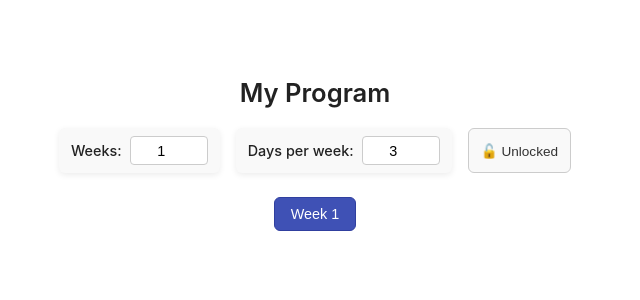
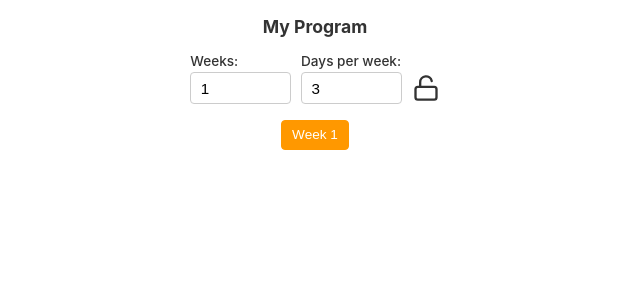
Before and after one commit to WayneMacMavis/gym-app, a React (Create React App) app: page / in a window 1280 px wide. Shown: the top 300 px of the page, without its empty margins (325-965 px from the left). Built offline with nearby package versions, Linux system fonts and the light colour scheme.

Commit message:
lock added to stop workout adjustments

```diff
--- a/src/components/AddWorkoutForm.jsx
+++ b/src/components/AddWorkoutForm.jsx
@@ -8,6 +8,7 @@ import { searchWorkouts } from "../utils/searchWorkouts";
 import useSetsRepsWeights from "../hooks/useSetsRepsWeights";
 import SetRowInput from "./SetRowInput";
 import { formatWorkout } from "../utils/workouts";
+import { useProgram } from "../context/ProgramContext"; // ✅ lock state
 import "./AddWorkoutForm.scss";
 
 const AddWorkoutForm = ({ onAddWorkout }) => {
@@ -20,11 +21,13 @@ const AddWorkoutForm = ({ onAddWorkout }) => {
     handleWeightChange,
   } = useSetsRepsWeights(3, [12, 10, 8], [0, 0, 0], "");
 
+  const { locked } = useProgram(); // ✅ consume lock state
+
   const [name, setName] = useState("");
   const [suggestions, setSuggestions] = useState([]);
   const [repInputs, setRepInputs] = useState(reps.map(String));
   const [weightInputs, setWeightInputs] = useState(weights.map(String));
-  const [submitted, setSubmitted] = useState(false); // ✅ new flag
+  const [submitted, setSubmitted] = useState(false);
 
   useEffect(() => {
     setRepInputs(reps.map(String));
@@ -56,12 +59,17 @@ const AddWorkoutForm = ({ onAddWorkout }) => {
   const handleSubmit = (e) => {
     e.preventDefault();
 
+    if (locked) {
+      console.warn("Program is locked. Cannot add workouts.");
+      return;
+    }
+
     if (submitted) {
       console.warn("Duplicate submission blocked");
       return;
     }
 
-    setSubmitted(true); // ✅ block further submits
+    setSubmitted(true);
 
     const rawWorkout = {
       name: capitalizeWords(name),
@@ -73,17 +81,18 @@ const AddWorkoutForm = ({ onAddWorkout }) => {
     const formatted = formatWorkout(rawWorkout);
     onAddWorkout(formatted);
 
-    // ✅ Reset form state
     setName("");
     setSuggestions([]);
     handleSetChange(3);
 
-    // Optional: reset flag after short delay
     setTimeout(() => setSubmitted(false), 1000);
   };
 
   return (
-    <form onSubmit={handleSubmit} className="add-form">
+    <form
+      onSubmit={handleSubmit}
+      className={`add-form ${locked ? "locked" : ""}`} // ✅ add locked class
+    >
       <div className="input-with-suggestions">
         <label>
           Workout name
@@ -92,9 +101,10 @@ const AddWorkoutForm = ({ onAddWorkout }) => {
             placeholder="Workout name"
             value={name}
             onChange={handleNameChange}
+            disabled={locked}
           />
         </label>
-        {suggestions.length > 0 && (
+        {suggestions.length > 0 && !locked && (
           <ul className="suggestions">
             {suggestions.map((s, i) => (
               <li key={i} onClick={() => handleSuggestionClick(s.name)}>
@@ -113,6 +123,7 @@ const AddWorkoutForm = ({ onAddWorkout }) => {
           value={sets}
           min={1}
           onChange={(e) => handleSetChange(Number(e.target.value))}
+          disabled={locked}
         />
       </label>
 
@@ -128,6 +139,7 @@ const AddWorkoutForm = ({ onAddWorkout }) => {
           repValue={repInputs[i]}
           weightValue={weightInputs[i]}
           onRepChange={(idx, val, normalize = false) => {
+            if (locked) return;
             setRepInputs((prev) => {
               const next = [...prev];
               next[idx] = val;
@@ -141,6 +153,7 @@ const AddWorkoutForm = ({ onAddWorkout }) => {
             }
           }}
           onWeightChange={(idx, val, normalize = false) => {
+            if (locked) return;
             setWeightInputs((prev) => {
               const next = [...prev];
               next[idx] = val;
@@ -153,12 +166,17 @@ const AddWorkoutForm = ({ onAddWorkout }) => {
               handleWeightChange(idx, num);
             }
           }}
+          disabled={locked} // ✅ pass lock state down
         />
       ))}
 
       <div className="form-actions">
-        <button type="submit" className="save-btn">Save</button>
-        <button type="button" className="back-btn">Back</button>
+        <button type="submit" className="save-btn" disabled={locked}>
+          Save
+        </button>
+        <button type="button" className="back-btn">
+          Back
+        </button>
       </div>
     </form>
   );
--- a/src/components/EditWorkoutForm.jsx
+++ b/src/components/EditWorkoutForm.jsx
@@ -1,11 +1,10 @@
 // src/components/EditWorkoutForm.jsx
-// Form for editing an existing workout with autocomplete suggestions.
-// Mirrors AddWorkoutForm for consistency, including string-buffer inputs for smooth typing.
 
 import React, { useEffect, useState } from "react";
 import useSetsRepsWeights from "../hooks/useSetsRepsWeights";
 import { searchWorkouts } from "../utils/searchWorkouts";
 import SetRowInput from "./SetRowInput";
+import { useProgram } from "../context/ProgramContext"; // ✅ lock state
 import "./EditWorkoutForm.scss";
 
 const EditWorkoutForm = ({
@@ -16,8 +15,8 @@ const EditWorkoutForm = ({
   workoutId,
 }) => {
   const [suggestions, setSuggestions] = useState([]);
+  const { locked } = useProgram(); // ✅ consume lock state
 
-  // Hook manages sets/reps/weights with progression adjustments
   const {
     sets,
     reps,
@@ -32,11 +31,9 @@ const EditWorkoutForm = ({
     editData.name
   );
 
-  // Local string buffers for smooth typing (prevent cursor jump)
   const [repInputs, setRepInputs] = useState(reps.map(String));
   const [weightInputs, setWeightInputs] = useState(weights.map(String));
 
-  // Keep parent editData in sync with hook state (numeric arrays)
   useEffect(() => {
     setEditData((prev) => ({
       ...prev,
@@ -46,13 +43,11 @@ const EditWorkoutForm = ({
     }));
   }, [sets, reps, weights, setEditData]);
 
-  // Keep buffers in sync when hook arrays change
   useEffect(() => {
     setRepInputs(reps.map(String));
     setWeightInputs(weights.map(String));
   }, [reps, weights]);
 
-  // Async search for suggestions (consistent with Add form)
   const handleNameChange = async (value) => {
     setEditData((prev) => ({
       ...prev,
@@ -81,7 +76,17 @@ const EditWorkoutForm = ({
   };
 
   return (
-    <form onSubmit={(e) => saveEdit(e, workoutId)} className="edit-form">
+    <form
+      onSubmit={(e) => {
+        if (locked) {
+          e.preventDefault();
+          console.warn("Program is locked. Cannot save edits.");
+          return;
+        }
+        saveEdit(e, workoutId);
+      }}
+      className={`edit-form ${locked ? "locked" : ""}`} // ✅ add locked class
+    >
       <div className="input-with-suggestions">
         <label>
           Workout name
@@ -90,9 +95,10 @@ const EditWorkoutForm = ({
             value={editData.name}
             onChange={(e) => handleNameChange(e.target.value)}
             placeholder="Workout name"
+            disabled={locked}
           />
         </label>
-        {suggestions.length > 0 && (
+        {suggestions.length > 0 && !locked && (
           <ul className="suggestions">
             {suggestions.map((s, i) => (
               <li key={i} onClick={() => handleSuggestionClick(s.name)}>
@@ -111,10 +117,10 @@ const EditWorkoutForm = ({
           value={sets}
           min={1}
           onChange={(e) => handleSetChange(Number(e.target.value))}
+          disabled={locked}
         />
       </label>
 
-      {/* Header row for reps/weights */}
       <div className="set-header">
         <span>Reps</span>
         <span>Weight</span>
@@ -127,13 +133,12 @@ const EditWorkoutForm = ({
           repValue={repInputs[i]}
           weightValue={weightInputs[i]}
           onRepChange={(idx, val, normalize = false) => {
-            // Update local buffer
+            if (locked) return;
             setRepInputs((prev) => {
               const next = [...prev];
               next[idx] = val;
               return next;
             });
-            // Sync numeric to hook
             const num = Number(val);
             if (normalize) {
               handleRepChange(idx, Number.isNaN(num) ? 0 : num);
@@ -142,13 +147,12 @@ const EditWorkoutForm = ({
             }
           }}
           onWeightChange={(idx, val, normalize = false) => {
-            // Update local buffer
+            if (locked) return;
             setWeightInputs((prev) => {
               const next = [...prev];
               next[idx] = val;
               return next;
             });
-            // Sync numeric to hook
             const num = Number(val);
             if (normalize) {
               handleWeightChange(idx, Number.isNaN(num) ? 0 : num);
@@ -156,11 +160,14 @@ const EditWorkoutForm = ({
               handleWeightChange(idx, num);
             }
           }}
+          disabled={locked} // ✅ pass lock state down
         />
       ))}
 
       <div className="edit-actions">
-        <button type="submit" className="save-btn">Save</button>
+        <button type="submit" className="save-btn" disabled={locked}>
+          Save
+        </button>
         <button type="button" className="back-btn" onClick={cancelEdit}>
           Cancel
         </button>
--- a/src/components/NumberAdjuster.jsx
+++ b/src/components/NumberAdjuster.jsx
@@ -1,8 +1,9 @@
-// NumberAdjuster.jsx
+// src/components/NumberAdjuster.jsx
 // A numeric stepper with up/down arrows. Supports optional suffix (kg, reps, etc).
 // Digits + suffix are wrapped in .value-group so they center vertically with arrows.
 
 import React, { useState } from "react";
+import { useProgram } from "../context/ProgramContext"; // ✅ bring in lock state
 import "./NumberAdjuster.scss";
 
 const NumberAdjuster = ({
@@ -14,9 +15,15 @@ const NumberAdjuster = ({
   maxDigits = 2,   // controls reserved width for digits
 }) => {
   const [shake, setShake] = useState(false);
+  const { locked } = useProgram(); // ✅ consume lock state
 
-  const increment = () => onChange(value + 1);
+  const increment = () => {
+    if (locked) return; // ✅ block when locked
+    onChange(value + 1);
+  };
+
   const decrement = () => {
+    if (locked) return; // ✅ block when locked
     if (value > min) {
       onChange(value - 1);
     } else {
@@ -28,7 +35,7 @@ const NumberAdjuster = ({
   };
 
   return (
-    <div className="number-adjuster">
+    <div className={`number-adjuster ${locked ? "locked" : ""}`}>
       <div className="value-group">
         <span
           className="digits"
@@ -44,6 +51,7 @@ const NumberAdjuster = ({
           className={`arrow up ${size}`}
           onClick={increment}
           aria-label="Increase"
+          disabled={locked} // ✅ disable button
         >
           ▲
         </button>
@@ -52,6 +60,7 @@ const NumberAdjuster = ({
           className={`arrow down ${size} ${shake ? "shake" : ""}`}
           onClick={decrement}
           aria-label="Decrease"
+          disabled={locked} // ✅ disable button
         >
           ▼
         </button>
--- a/src/context/ProgramContext.js
+++ b/src/context/ProgramContext.js
@@ -1,3 +1,4 @@
+// src/context/ProgramContext.js
 import React, { createContext, useContext, useState, useEffect } from "react";
 import { loadProgram, saveProgram } from "../utils/storage";
 
@@ -15,18 +16,33 @@ export const ProgramProvider = ({ children }) => {
     return initial;
   });
 
+  // ✅ Lock state persisted in localStorage
+  const [locked, setLocked] = useState(() => {
+    try {
+      const saved = localStorage.getItem("programLocked");
+      return saved ? JSON.parse(saved) : false;
+    } catch {
+      return false;
+    }
+  });
+
   useEffect(() => {
     if (Array.isArray(programs) && programs.length > 0) {
       saveProgram(programs); // ✅ saves full array
     }
   }, [programs]);
 
+  useEffect(() => {
+    localStorage.setItem("programLocked", JSON.stringify(locked));
+  }, [locked]);
+
+  // ✅ Only block structure changes when locked
   const updateStructure = (weeks, days) => {
+    if (locked) return; // prevent changes when locked
     setNumWeeks(weeks);
     setNumDays(days);
 
     const newPrograms = [];
-
     for (let w = 0; w < weeks; w++) {
       const week = {};
       for (let d = 1; d <= days; d++) {
@@ -39,6 +55,7 @@ export const ProgramProvider = ({ children }) => {
     saveProgram(newPrograms); // ✅ save all weeks
   };
 
+  // ✅ Workouts remain editable regardless of lock
   const addWorkout = (dayNumber, workout) => {
     setPrograms((prev) => {
       const updated = [...prev];
@@ -101,6 +118,8 @@ export const ProgramProvider = ({ children }) => {
         addWorkout,
         deleteWorkout,
         updateWorkout,
+        locked,
+        setLocked, // ✅ expose lock state
       }}
     >
       {children}
--- a/src/pages/Home.jsx
+++ b/src/pages/Home.jsx
@@ -1,3 +1,6 @@
+// src/pages/Home.jsx
+// Program overview page with lock toggle aligned to inputs.
+
 import React, { useState, useEffect } from "react";
 import { useNavigate, useLocation } from "react-router-dom";
 import { useProgram } from "../context/ProgramContext";
@@ -6,27 +9,17 @@ import "./Home.scss";
 const Home = () => {
   const navigate = useNavigate();
   const location = useLocation();
-  const { programs, numWeeks, numDays, updateStructure } = useProgram();
+  const { programs, numWeeks, numDays, updateStructure, locked, setLocked } =
+    useProgram();
 
   const [selectedWeek, setSelectedWeek] = useState(0);
   const [weeksInput, setWeeksInput] = useState(String(numWeeks));
   const [daysInput, setDaysInput] = useState(String(numDays));
 
-  // ✅ initialize lock state from localStorage
-  const [locked, setLocked] = useState(() => {
-    const saved = localStorage.getItem("programLocked");
-    return saved ? JSON.parse(saved) : false;
-  });
-
   useEffect(() => {
     setWeeksInput(String(numWeeks));
     setDaysInput(String(numDays));
   }, [numWeeks, numDays]);
-
-  // ✅ persist lock state whenever it changes
-  useEffect(() => {
-    localStorage.setItem("programLocked", JSON.stringify(locked));
-  }, [locked]);
 
   const handleWeeksChange = (e) => {
     if (locked) return;
@@ -87,11 +80,43 @@ const Home = () => {
             onChange={handleDaysChange}
           />
         </label>
+
+        {/* Lock toggle button */}
         <button
           className={`lock-toggle ${locked ? "locked" : ""}`}
           onClick={() => setLocked(!locked)}
+          aria-label={locked ? "Unlock program" : "Lock program"}
+          type="button"
         >
-          {locked ? "🔒 Locked" : "🔓 Unlocked"}
+          {locked ? (
+            // Closed lock
+            <svg
+              xmlns="http://www.w3.org/2000/svg"
+              viewBox="0 0 24 24"
+              fill="none"
+              stroke="currentColor"
+              strokeWidth="2"
+              strokeLinecap="round"
+              strokeLinejoin="round"
+            >
+              <rect x="3" y="11" width="18" height="11" rx="2" ry="2" />
+              <path d="M7 11V7a5 5 0 0 1 10 0v4" />
+            </svg>
+          ) : (
+            // Open lock
+            <svg
+              xmlns="http://www.w3.org/2000/svg"
+              viewBox="0 0 24 24"
+              fill="none"
+              stroke="currentColor"
+              strokeWidth="2"
+              strokeLinecap="round"
+              strokeLinejoin="round"
+            >
+              <rect x="3" y="11" width="18" height="11" rx="2" ry="2" />
+              <path d="M7 11V7a5 5 0 0 1 9.9-1" />
+            </svg>
+          )}
         </button>
       </div>
 
--- a/src/pages/Home.scss
+++ b/src/pages/Home.scss
@@ -1,275 +1,189 @@
 @use "../styles/variables" as *;
 
 .program-overview {
-  max-width: 900px;
-  margin: $spacing-xl auto;
-  padding: 1.5rem;
+  display: flex;
+  flex-direction: column;
+  align-items: center;        // ✅ center horizontally
+  justify-content: flex-start; // change to center if you want vertical centering too
+  gap: $spacing-lg;
+  padding: $spacing-lg;
+  min-height: 100vh;
 
   h2 {
+    margin: 0;
+    font-size: $font-size-large;
+    font-weight: 700;
+    color: $color-text;
     text-align: center;
-    margin-bottom: 1.25rem;
-    font-size: 1.6rem;
-    font-weight: 600;
-    color: $color-text-dark;
+  }
 }
 
-  /* Program setup controls */
 .program-setup {
   display: flex;
-    justify-content: center;
-    gap: 1rem;
-    margin-bottom: 1.5rem;
+  align-items: flex-end; // ✅ aligns lock with bottom of inputs
+  justify-content: center; // ✅ center row
+  gap: $spacing-md;
   flex-wrap: wrap;
 
   label {
     display: flex;
-      align-items: center;
-      gap: 0.5rem;
-      font-size: 0.9rem;
+    flex-direction: column;
+    font-size: $font-size-small;
     font-weight: 500;
-      color: $color-text-dark;
-      background: $color-bg-light;
-      padding: 0.5rem 0.75rem;
-      border-radius: $radius-md;
-      box-shadow: $shadow-card;
+    color: $color-text;
 
     input {
-        width: 60px;
-        padding: 0.35rem 0.5rem;
+      margin-top: $spacing-xs;
+      padding: $spacing-sm $spacing-md;
       border: 1px solid $color-border;
       border-radius: $radius-sm;
-        font-size: 0.9rem;
-        text-align: center;
-        background: $color-bg-white;
-        transition: border-color 0.2s ease, box-shadow 0.2s ease;
-
-        &:focus {
-          outline: none;
-          border-color: $color-primary;
-          box-shadow: 0 0 0 2px rgba($color-primary, 0.2);
-        }
+      font-size: $font-size-base;
+      width: 80px;
 
       &:disabled {
         background: $color-bg-disabled;
         color: $color-text-light;
         cursor: not-allowed;
-          border-color: $color-border-muted;
-          opacity: 0.6;
       }
     }
   }
 
   .lock-toggle {
-      display: flex;
+    background: none;
+    border: none;
+    padding: 0;
+    cursor: pointer;
+    font-size: 2rem;
+    line-height: 1;
+    display: inline-flex;
     align-items: center;
-      gap: 0.4rem;
-      font-size: 0.85rem;
-      font-weight: 500;
-      padding: 0.45rem 0.75rem;
-      background: $color-bg-light;
+    justify-content: center;
     color: $color-text;
-      border: 1px solid $color-border;
-      border-radius: $radius-md;
-      cursor: pointer;
-      transition: background 0.2s ease, color 0.2s ease, border-color 0.2s ease;
+    margin-bottom: 2px; // ✅ fine-tune vertical alignment
 
-      &:hover {
-        background: $color-bg-hover;
-        color: $color-text-dark;
-        border-color: $color-border-strong;
+    svg {
+      width: 28px;
+      height: 28px;
+      vertical-align: middle;
+    }
+
+    &:focus {
+      outline: none;
     }
 
     &.locked {
-        background: $color-bg-muted;
-        color: $color-text-light;
-        border-color: $color-border-muted;
+      color: $color-accent;
     }
   }
 }
 
-  /* Week selector */
 .week-selector {
   display: flex;
-    justify-content: center;
+  gap: $spacing-sm;
   flex-wrap: wrap;
-    gap: 0.5rem;
-    margin-bottom: 1.5rem;
+  justify-content: center; // ✅ center week buttons
 
   .week-btn {
-      padding: 0.5rem 1rem;
+    padding: $spacing-sm $spacing-md;
     border: 1px solid $color-border;
-      background: $color-bg-light;
+    border-radius: $radius-sm;
+    background: $color-bg-white;
+    cursor: pointer;
+    font-size: $font-size-small;
     color: $color-text;
-      border-radius: $radius-md;
-      cursor: pointer;
-      font-size: 0.9rem;
-      transition: background 0.2s ease, border-color 0.2s ease, color 0.2s ease;
-      animation: fadeInUp 0.3s ease both;
-
-      &:hover {
-        background: $color-bg-hover;
-      }
 
     &.active {
-        background: $color-primary;
+      background: $color-accent;
       color: $color-bg-white;
-        border-color: $color-primary-hover;
+      border-color: $color-accent;
     }
   }
 }
 
-  /* Day cards grid */
 .day-list {
   display: grid;
-    grid-template-columns: repeat(auto-fit, minmax(220px, 1fr));
-    gap: 1.25rem;
-  }
+  grid-template-columns: repeat(auto-fill, minmax(160px, 1fr));
+  gap: $spacing-md;
+  width: 100%;
+  max-width: 800px; // ✅ keeps cards centered in a nice column width
+  justify-items: center; // ✅ center cards in their grid cells
 
-  /* Day card */
   .day-card {
-    background: $color-bg-white;
-    border-radius: $radius-xl;
-    padding: 1.1rem;
-    box-shadow: $shadow-card;
+    background: $color-bg-form;
+    border: 1px solid $color-border;
+    border-radius: $radius-sm;
+    padding: $spacing-md;
     cursor: pointer;
-    transition: transform 0.15s ease, box-shadow 0.15s ease, border-color 0.2s ease;
-    position: relative;
-    border: 2px solid transparent;
-    animation: fadeInUp 0.35s ease both;
-
-    &:hover {
-      transform: translateY(-3px);
-      box-shadow: $shadow-hover-strong;
-    }
-
-    &.active {
-      border-color: $color-success;
-    }
+    transition: background 0.2s ease, border-color 0.2s ease;
+    width: 100%;
 
     h3 {
-      margin: 0 0 0.45rem;
-      font-size: 1.15rem;
+      margin: 0 0 $spacing-xs 0;
+      font-size: $font-size-base;
       font-weight: 600;
       color: $color-text;
     }
 
     .workout-count {
+      font-size: $font-size-small;
+      color: $color-text-light;
       margin: 0;
-      font-size: 1rem;
-      font-weight: 500;
-      color: $color-text-dark;
-    }
-
-    .workout-time {
-      margin: 0.25rem 0 0;
-      font-size: 0.9rem;
-      color: $color-gray;
-      display: flex;
-      align-items: center;
-      gap: 0.35rem;
-
-      .clock-icon {
-        width: 14px;
-        height: 14px;
-        flex-shrink: 0;
-      }
     }
 
     .tag {
       display: inline-block;
-      margin-top: 0.7rem;
-      padding: 0.25rem 0.6rem;
-      font-size: 0.75rem;
+      margin-top: $spacing-xs;
+      padding: 2px 6px;
+      font-size: $font-size-small;
       font-weight: 600;
-      background: $color-bg-tag;
-      color: $color-tag-text;
+      color: $color-bg-white;
+      background: $color-accent;
       border-radius: $radius-sm;
+    }
+
+    &.active {
+      border-color: $color-accent;
+      background: $color-bg-hover;
+    }
+
+    &:hover {
+      background: $color-bg-hover;
     }
   }
 }
 
-/* Animations */
-@keyframes fadeInUp {
-  from {
-    opacity: 0;
-    transform: translateY(6px);
-  }
-  to {
-    opacity: 1;
-    transform: translateY(0);
-  }
+/* ✅ Mobile tweaks */
+@media (max-width: 420px) {
+  .program-overview {
+    padding: $spacing-md;
+    gap: $spacing-md;
   }
 
-/* Mobile polish */
-@media (max-width: 480px) {
-  .program-overview {
-    padding: 1rem;
+  .program-setup {
+    gap: $spacing-sm;
 
-    .program-setup {
-      gap: 0.75rem;
-
-      label {
-        font-size: 0.85rem;
-        padding: 0.4rem 0.6rem;
-
-        input {
-          width: 50px;
-          font-size: 0.85rem;
-        }
+    label input {
+      width: 72px;
+      padding: $spacing-xs $spacing-sm;
     }
 
     .lock-toggle {
-        font-size: 0.8rem;
-        padding: 0.4rem 0.65rem;
-      }
-    }
+      font-size: 1.9rem;
 
-    .week-selector {
-      gap: 0.4rem;
-
-      .week-btn {
-        padding: 0.45rem 0.8rem;
-        font-size: 0.85rem;
-      }
-    }
-
-    .day-list {
-      gap: 1rem;
-      grid-template-columns: 1fr 1fr;
-    }
-
-    .day-card {
-      padding: 0.9rem;
-
-      h3 {
-        font-size: 1.05rem;
-      }
-
-      .workout-count {
-        font-size: 0.95rem;
-      }
-
-      .workout-time {
-        font-size: 0.85rem;
-
-        .clock-icon {
-          width: 13px;
-          height: 13px;
-        }
-      }
-
-      .tag {
-        font-size: 0.72rem;
-      }
+      svg {
+        width: 26px;
+        height: 26px;
       }
     }
   }
 
-/* Very small screens: single column */
-@media (max-width: 360px) {
-  .program-overview {
+  .week-selector .week-btn {
+    padding: $spacing-xs $spacing-sm;
+    font-size: $font-size-small;
+  }
+
   .day-list {
-      grid-template-columns: 1fr;
+    grid-template-columns: repeat(auto-fill, minmax(140px, 1fr));
+    gap: $spacing-sm;
   }
 }
-}
```
Also changed, not shown: src/components/AddWorkoutForm.scss (+68 -0 lines), src/components/EditWorkoutForm.scss (+80 -14 lines), src/components/NumberAdjuster.scss (+21 -0 lines), src/components/SetRowInput.jsx (+11 -2 lines), src/components/SetRowInput.scss (+28 -1 lines). Lines whose indentation alone changed are shown as unchanged.
